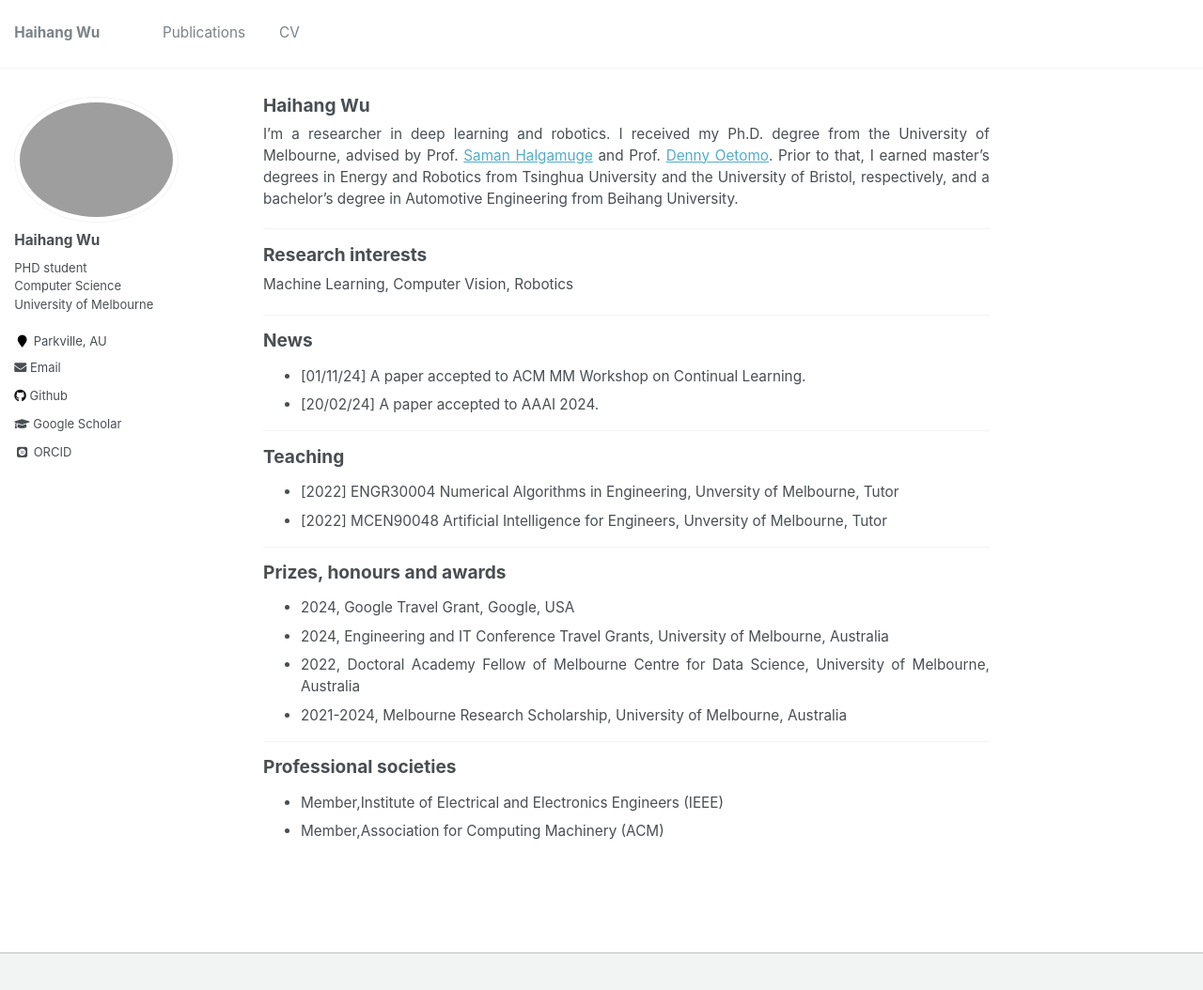
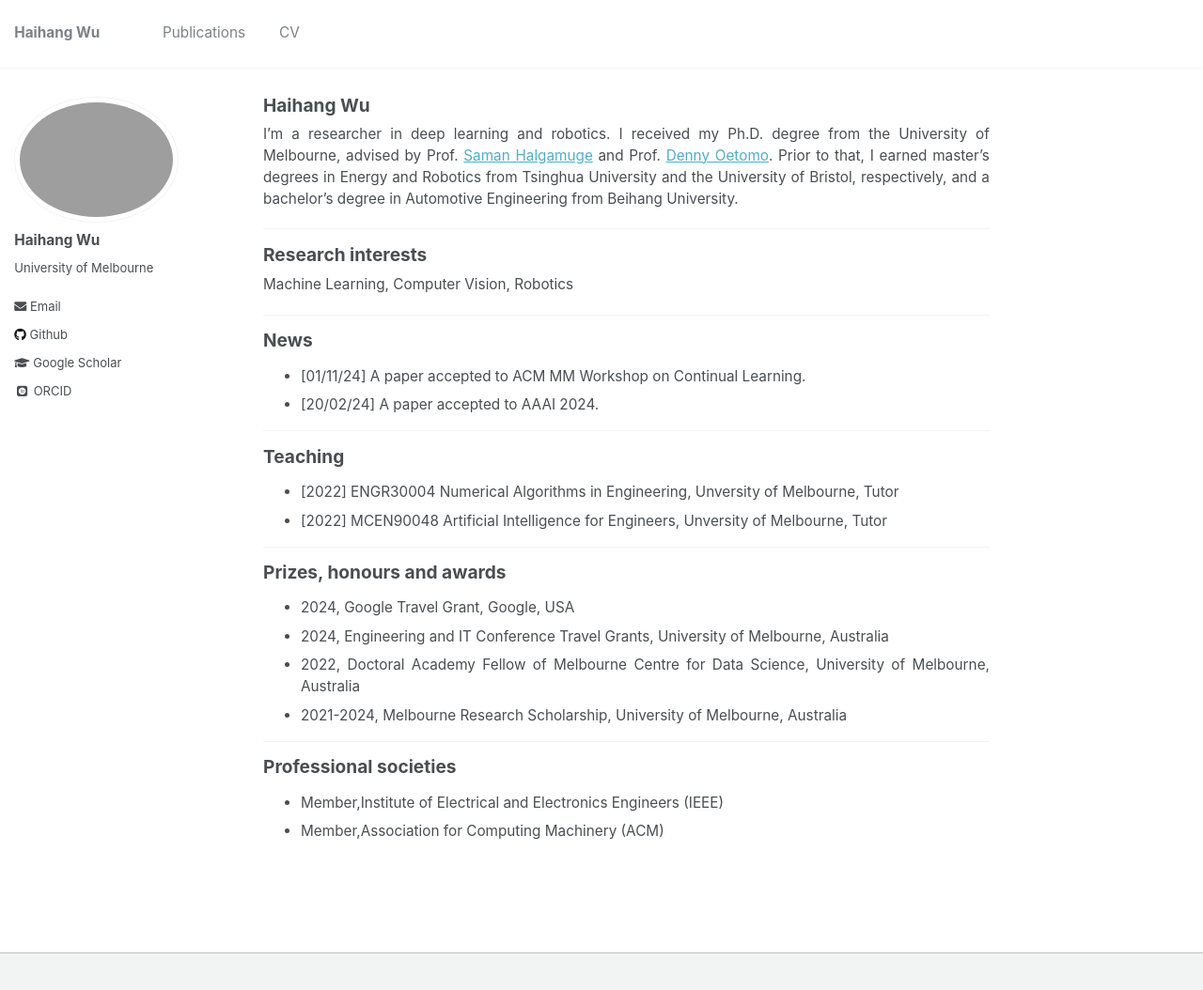
Before and after one commit to HaihangWu/HaihangWu.github.io, a Jekyll site: the page built from _pages/about.md, in a window 1280 px wide and 1076 px high. Shown: the top 1054 px of the window at 94% size. Built offline with Jekyll 4.4.1, drawn with Linux system fonts in a browser that asks for light colours; some web fonts are replaced.

Commit message:
Update _config.yml

```diff
--- a/_config.yml
+++ b/_config.yml
@@ -10,7 +10,7 @@ locale                   : "en-US"
 title                    : "Haihang Wu"
 title_separator          : "-"
 name                     : &name "Haihang Wu"
-description              : &description "PHD student, University of Melbourne"
+description              : &description "University of Melbourne"
 url                      : https://haihangwu.github.io
 baseurl                  : "" # the subpath of your site, e.g. "/blog"
 repository               : "HaihangWu/HaihangWu.github.io"
@@ -82,12 +82,12 @@ analytics:
 author:
   name             : "Haihang Wu"
   avatar           : "profile.png"
-  bio              : "PHD student <br/> Computer Science <br/> University of Melbourne"
-  location         : "Parkville, AU"
+  bio              : "University of Melbourne"
+  location         :
   employer         :
   pubmed           : # "https://www.ncbi.nlm.nih.gov/pubmed/?term=john+snow"
   googlescholar    : "https://scholar.google.com/citations?hl=en&user=3YDh014AAAAJ"
-  email            : "haihangw@student.unimelb.edu.au"
+  email            : "dylan.haihang.wu@gmail.com"
   researchgate     : #"https://www.researchgate.net/profile/Yuan_Sun21"
   uri              :
   bitbucket        : #"haihangw"
```
